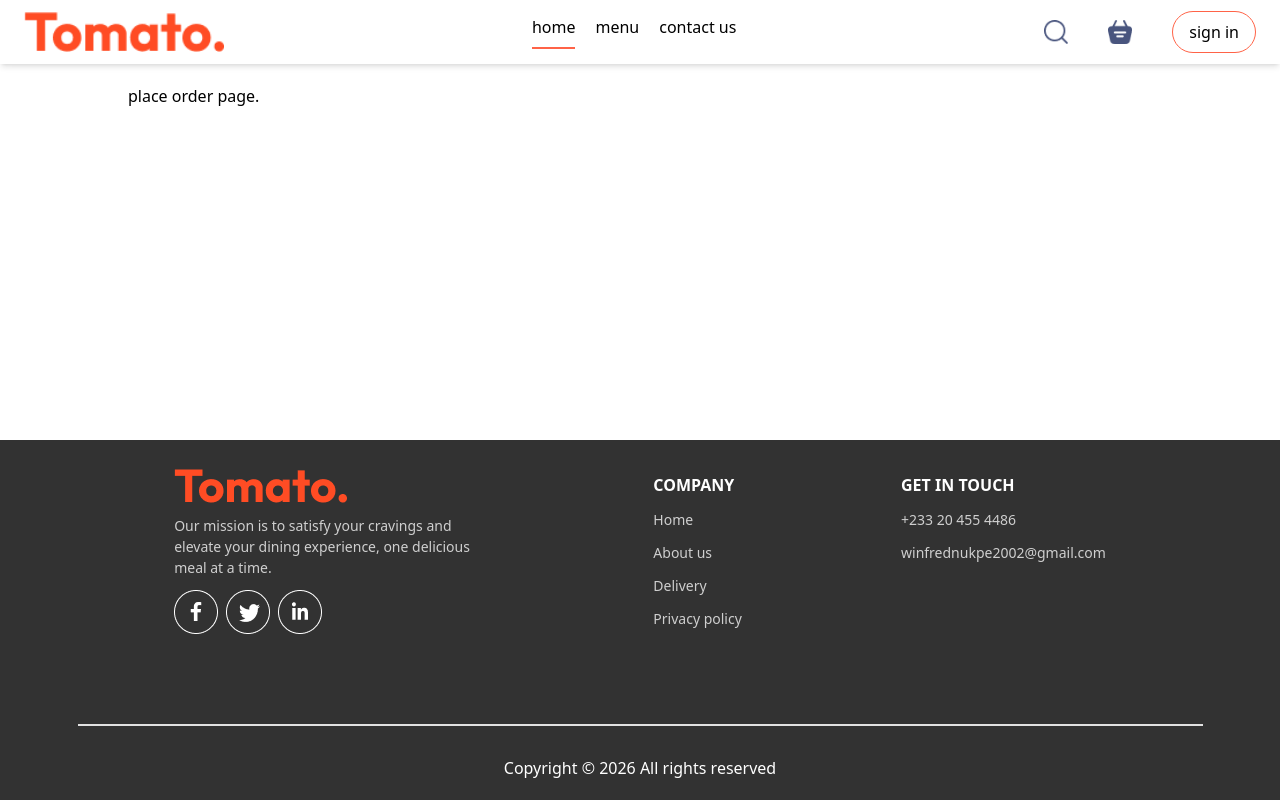
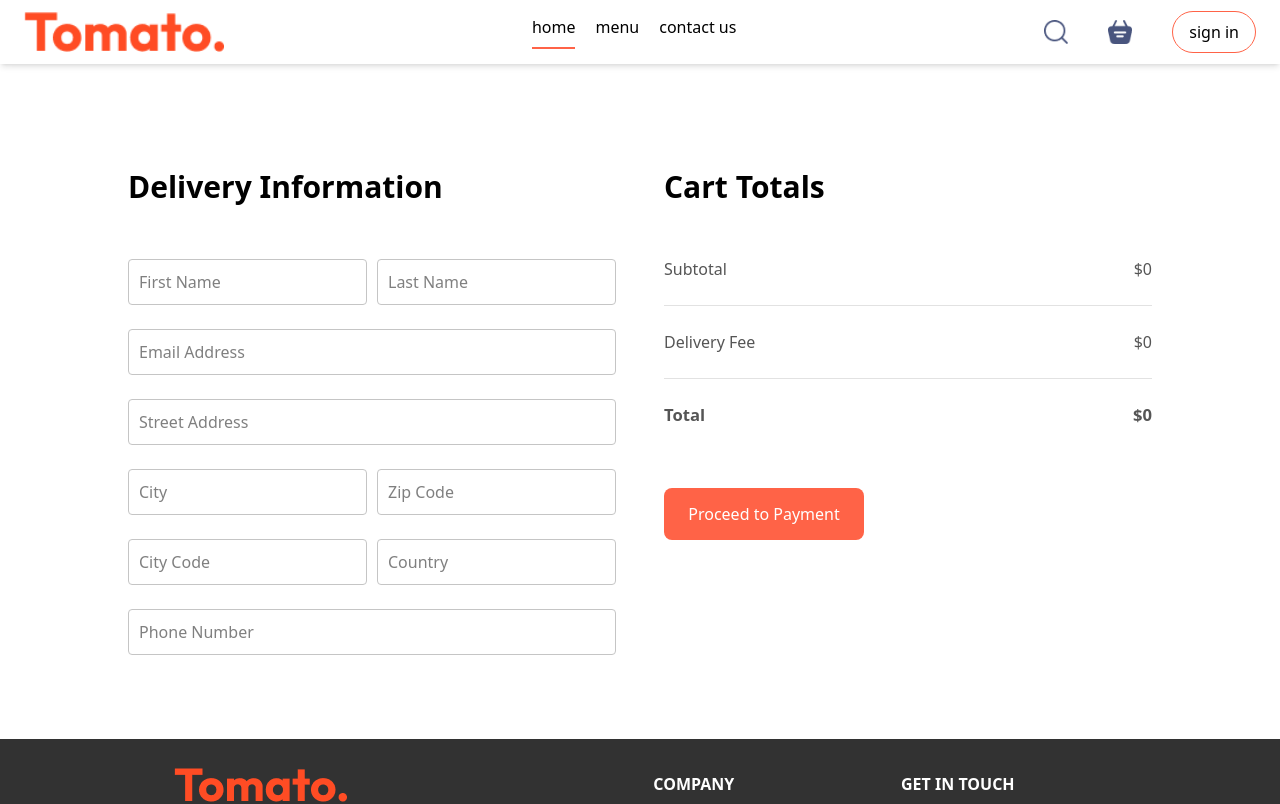
Before and after one commit to Winfredo/Food-Delivery-App, a Next.js app: page /place-order in a window 1280 px wide. Shown: the top 804 px of the page. Built offline with nearby package versions, Linux system fonts and the light colour scheme.

Commit message:
place order page complete.

```diff
--- a/app/place-order/page.tsx
+++ b/app/place-order/page.tsx
@@ -1,11 +1,95 @@
-import React from 'react'
+"use client";
+import React from "react";
+import { useContext } from "react";
+import { storeContext } from "@/context/StoreContextProvider";
+const page = () => {
+  const { getTotalCartAmount } = useContext(storeContext)!;
+  return (
+    <form className="place-order flex items-start justify-between gap-12 mt-25">
+      {/* left side */}
+      <div className="place-order-left w-full max-w-[max(30%,500px)]">
+        <p className="title text-[30px] font-bold mb-12.5">
+          Delivery Information
+        </p>
+        <div className="multi-fields flex gap-2.5">
+          <input
+            className="mb-6 w-full p-2.5 rounded-sm border border-[#c5c5c5] outline-[#FF6347 ]"
+            type="text"
+            placeholder="First Name"
+          />
+          <input
+            className="mb-6 w-full p-2.5 rounded-sm border border-[#c5c5c5] outline-[#FF6347 ]"
+            type="text"
+            placeholder="Last Name"
+          />
+        </div>
+        <input
+          className="mb-6 w-full p-2.5 rounded-sm border border-[#c5c5c5] outline-[#FF6347 ]"
+          type="email"
+          placeholder="Email Address"
+        />
+        <input
+          className="mb-6 w-full p-2.5 rounded-sm border border-[#c5c5c5] outline-[#FF6347 ]"
+          type="text"
+          placeholder="Street Address"
+        />
+        <div className="multi-fields flex gap-2.5">
+          <input
+            className="mb-6 w-full p-2.5 rounded-sm border border-[#c5c5c5] outline-[#FF6347 ]"
+            type="text"
+            placeholder="City"
+          />
+          <input
+            className="mb-6 w-full p-2.5 rounded-sm border border-[#c5c5c5] outline-[#FF6347 ]"
+            type="text"
+            placeholder="Zip Code"
+          />
+        </div>
+        <div className="multi-fields flex gap-2.5">
+          <input
+            className="mb-6 w-full p-2.5 rounded-sm border border-[#c5c5c5] outline-[#FF6347 ]"
+            type="text"
+            placeholder="City Code"
+          />
+          <input
+            className="mb-6 w-full p-2.5 rounded-sm border border-[#c5c5c5] outline-[#FF6347 ]"
+            type="text"
+            placeholder="Country"
+          />
+        </div>
+        <input
+          className="mb-6 w-full p-2.5 rounded-sm border border-[#c5c5c5] outline-[#FF6347 ]"
+          type="text"
+          placeholder="Phone Number"
+        />
+      </div>
 
-const page = () => {
-  return (
-    <div>
-      <p>place order page.</p>
-    </div>
-  )
-}
+      {/* right side */}
+      <div className="place-order-right w-full max-w-[max(40%,500px)]">
+        <div className="cart-total flex-1 flex flex-col gap-5">
+          <h2 className="text-[30px] font-bold mb-7">Cart Totals</h2>
+          <div className=" flex justify-between text-[#555]">
+            <p>Subtotal</p>
+            <p>${getTotalCartAmount()}</p>
+          </div>
+          <hr className="my-1  border-none bg-[#e2e2e2] h-px" />
+          <div className=" flex justify-between text-[#555]">
+            <p>Delivery Fee</p>
+            <p>${getTotalCartAmount() === 0 ? 0 : 5}</p>
+          </div>
+          <hr className="my-1  border-none bg-[#e2e2e2] h-px" />
 
-export default page
+          <div className=" flex justify-between text-[#555] text-[max(1.3vw,16px)] font-bold">
+            <p>Total</p>
+            <p>${getTotalCartAmount() === 0 ? 0 : getTotalCartAmount() + 5}</p>
+          </div>
+          <button className="px-0 rounded-lg py-3.5 border-none mt-10 text-white bg-[#FF6347] w-[max(15vw,200px)] cursor-pointer">
+            Proceed to Payment
+          </button>
+        </div>
+      </div>
+    </form>
+  );
+};
+
+export default page;
```
